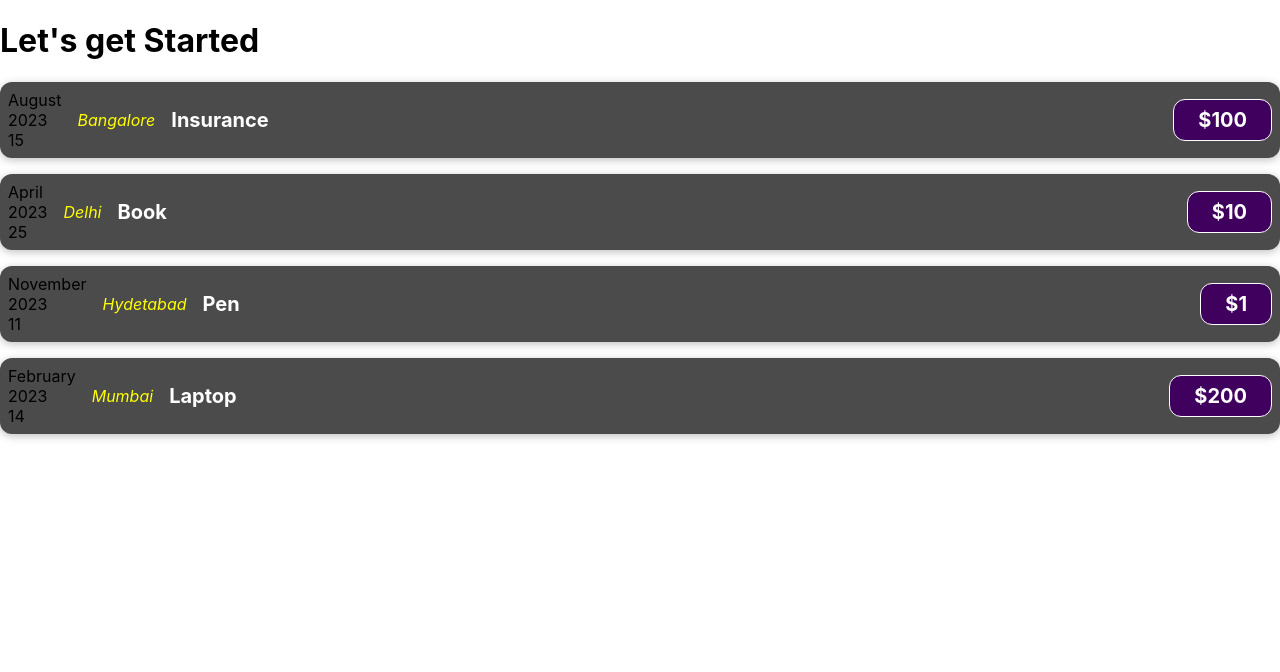
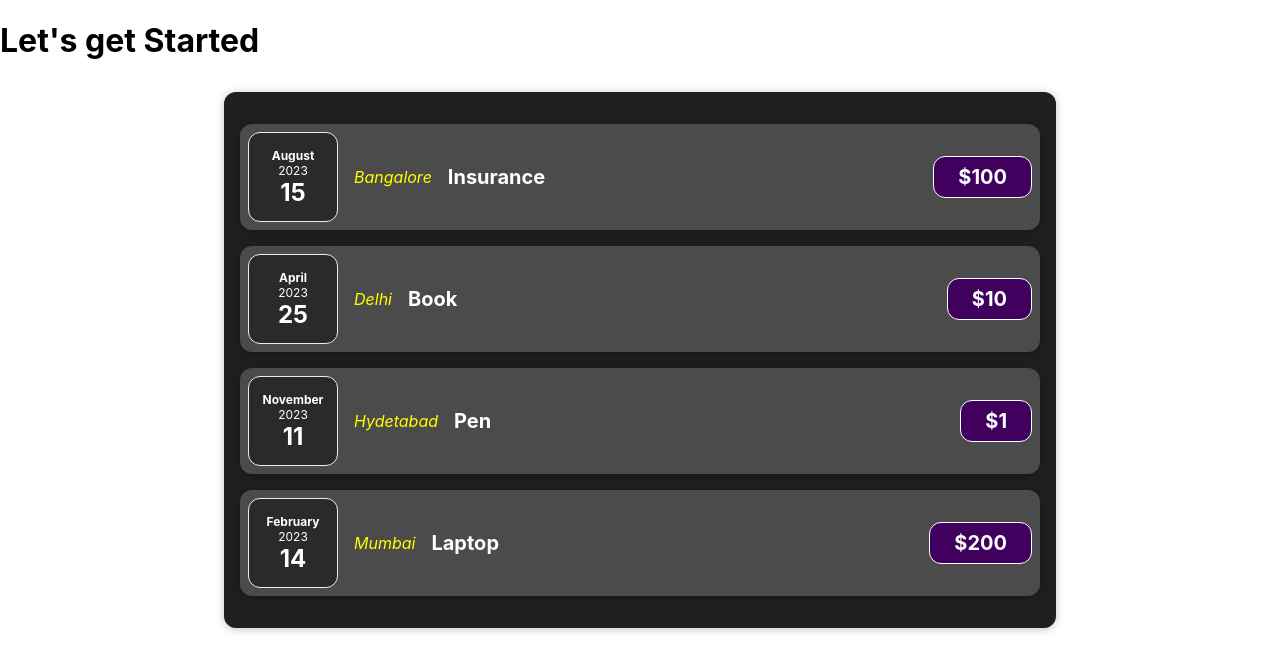
Before and after one commit to neilrrai/SharpenerReact, a React (Create React App) app: page / in a window 1280 px wide. Shown: the top 672 px of the page. Built offline with nearby package versions, Linux system fonts and the light colour scheme.

Commit message:
10,11/12 Splitting the Components Wrapper Components

```diff
--- /dev/null
+++ b/jsconfig.json
@@ -0,0 +1,6 @@
+{
+  "compilerOptions": {
+    "baseUrl": "src"
+  },
+  "include": ["src"]
+}
--- a/src/App.js
+++ b/src/App.js
@@ -1,52 +1,12 @@
 // Write your code at relevant places in the code below:
 
-import ExpenseItem from "./components/ExpenseItem";
+import Expenses from "./components/Expenses";
 
 function App() {
-  const expenses = [
-    {
-      id: "1",
-      date: new Date(2023, 7, 15),
-      title: "Insurance",
-      price: "100",
-      location: "Bangalore",
-    },
-    {
-      id: "2",
-      date: new Date(2023, 3, 25),
-      title: "Book",
-      price: "10",
-      location: "Delhi",
-    },
-    {
-      id: "3",
-      date: new Date(2023, 10, 11),
-      title: "Pen",
-      price: "1",
-      location: "Hydetabad",
-    },
-    {
-      id: "4",
-      date: new Date(2023, 1, 14),
-      title: "Laptop",
-      price: "200",
-      location: "Mumbai",
-    },
-  ];
   return (
     <div>
       <h1>Let's get Started</h1>
-      {expenses.map((item) => {
-        return (
-          <ExpenseItem
-            key={item.id}
-            date={item.date}
-            title={item.title}
-            price={item.price}
-            location={item.location}
-          />
-        );
-      })}
+      <Expenses />
     </div>
   );
 }
--- /dev/null
+++ b/src/components/Card.css
@@ -0,0 +1,4 @@
+.card {
+  border-radius: 12px;
+  box-shadow: 0 1px 8px rgba(0, 0, 0, 0.25);
+}
--- /dev/null
+++ b/src/components/Card.jsx
@@ -0,0 +1,7 @@
+// We used Card component as Wrapper div so we can re use with css
+
+function Card(props) {
+  const classes = "card " + props.className;
+  return <div className={classes}>{props.children}</div>;
+}
+export default Card;
--- /dev/null
+++ b/src/components/ExpenseDate.css
@@ -0,0 +1,26 @@
+.expense-date {
+  display: flex;
+  flex-direction: column;
+  width: 5.5rem;
+  height: 5.5rem;
+  border: 1px solid #ececec;
+  background-color: #2a2a2a;
+  color: white;
+  border-radius: 12px;
+  align-items: center;
+  justify-content: center;
+}
+
+.expense-date__month {
+  font-size: 0.75rem;
+  font-weight: bold;
+}
+
+.expense-date__year {
+  font-size: 0.75rem;
+}
+
+.expense-date__day {
+  font-size: 1.5rem;
+  font-weight: bold;
+}
--- /dev/null
+++ b/src/components/ExpenseDate.jsx
@@ -0,0 +1,33 @@
+// handling date
+import "./ExpenseDate.css";
+
+const months = [
+  "January",
+  "February",
+  "March",
+  "April",
+  "May",
+  "June",
+  "July",
+  "August",
+  "September",
+  "October",
+  "November",
+  "December",
+];
+// calenderDate coming from ExpenseItem as props.
+function ExpenseDate(props) {
+  const month = months[props.calenderDate.getMonth()];
+  const year = props.calenderDate.getFullYear();
+  const date = props.calenderDate.getDate();
+
+  return (
+    <div className="expense-date">
+      <div className="expense-date__month">{month}</div>
+      <div className="expense-date__year">{year}</div>
+      <div className="expense-date__day">{date}</div>
+    </div>
+  );
+}
+
+export default ExpenseDate;
--- a/src/components/ExpenseItem.jsx
+++ b/src/components/ExpenseItem.jsx
@@ -1,43 +1,25 @@
-// Write yoour code at relevant places in the code below:
+// handle the data with object
+// in this I passed date attribute(props) comming from App.js to ExpenseDate as calenderDate so this way we passed props from components to another components
 
+import ExpenseDate from "./ExpenseDate";
 import "./ExpenseItem.css";
-const months = [
-  "January",
-  "February",
-  "March",
-  "April",
-  "May",
-  "June",
-  "July",
-  "August",
-  "September",
-  "October",
-  "November",
-  "December",
-];
+import Card from "./Card";
 
 function ExpenseItem(props) {
   const expenseTitle = props.title;
   const expenseAmount = props.price;
   const expenseLocation = props.location;
-  const month = months[props.date.getMonth()];
-  const year = props.date.getFullYear();
-  const date = props.date.getDate();
-  console.log(date);
 
   return (
-    <div className="expense-item">
-      <div>
-        <div>{month}</div>
-        <div>{year}</div>
-        <div>{date}</div>
-      </div>
+    <Card className="expense-item">
+      {/* here className is passed as props to Card component */}
+      <ExpenseDate calenderDate={props.date} />
       <div className="expense-item__location">{expenseLocation}</div>
       <div className="expense-item__description">
         <h2>{expenseTitle}</h2>
         <div className="expense-item__price">${expenseAmount}</div>
       </div>
-    </div>
+    </Card>
   );
 }
 
--- /dev/null
+++ b/src/components/Expenses.css
@@ -0,0 +1,9 @@
+.expenses {
+  padding: 1rem;
+  background-color: rgb(31, 31, 31);
+  margin: 2rem auto;
+  width: 50rem;
+  max-width: 95%;
+  border-radius: 12px;
+  box-shadow: 0 1px 8px rgba(0, 0, 0, 0.25);
+}
--- /dev/null
+++ b/src/components/Expenses.jsx
@@ -0,0 +1,55 @@
+// handle all the items
+
+import Card from "./Card";
+import ExpenseItem from "./ExpenseItem";
+// import ExpenseItem from "components/ExpenseItem";
+import "./Expenses.css";
+function Expenses() {
+  const expenses = [
+    {
+      id: "1",
+      date: new Date(2023, 7, 15),
+      title: "Insurance",
+      price: "100",
+      location: "Bangalore",
+    },
+    {
+      id: "2",
+      date: new Date(2023, 3, 25),
+      title: "Book",
+      price: "10",
+      location: "Delhi",
+    },
+    {
+      id: "3",
+      date: new Date(2023, 10, 11),
+      title: "Pen",
+      price: "1",
+      location: "Hydetabad",
+    },
+    {
+      id: "4",
+      date: new Date(2023, 1, 14),
+      title: "Laptop",
+      price: "200",
+      location: "Mumbai",
+    },
+  ];
+  return (
+    <Card className="expenses">
+      {/* here className is passed as props to Card component */}
+      {expenses.map((item) => {
+        return (
+          <ExpenseItem
+            key={item.id}
+            date={item.date}
+            title={item.title}
+            price={item.price}
+            location={item.location}
+          />
+        );
+      })}
+    </Card>
+  );
+}
+export default Expenses;
```
